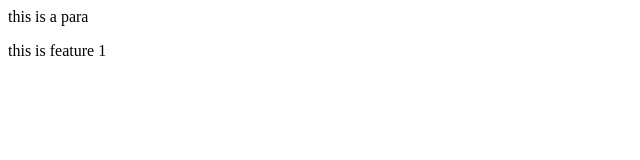
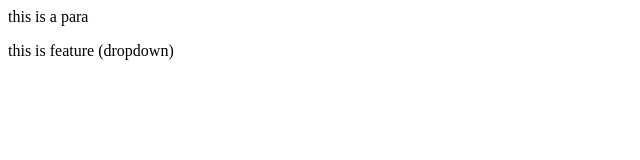
Before and after one commit to dhruvlad1/localrepo, a plain HTML site: page index.html in a window 1280 px wide. Shown: the full height of the page, 0-640 px from the left. Drawn offline with Linux system fonts and the light colour scheme.

Commit message:
dropdown

```diff
--- a/index.html
+++ b/index.html
@@ -1,2 +1,2 @@
 <p>this is a para </p>
-<p>this is feature 1</p>
+<p>this is feature (dropdown)</p>
```
